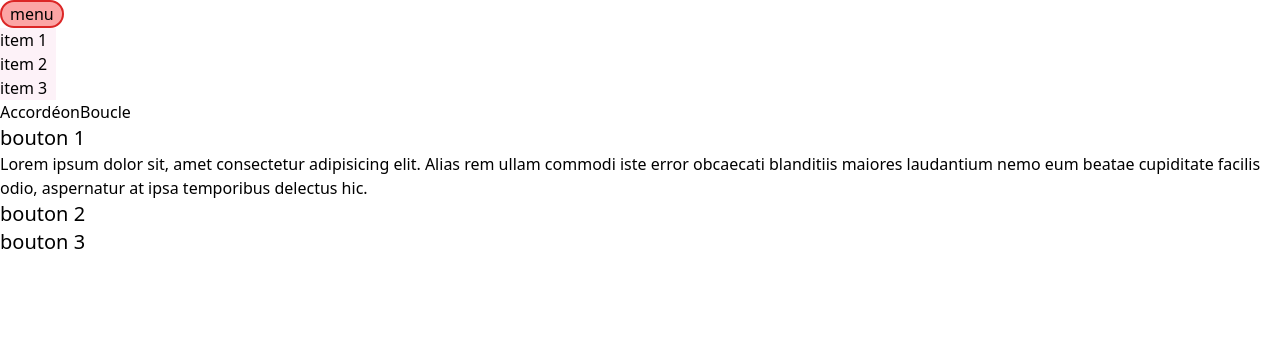
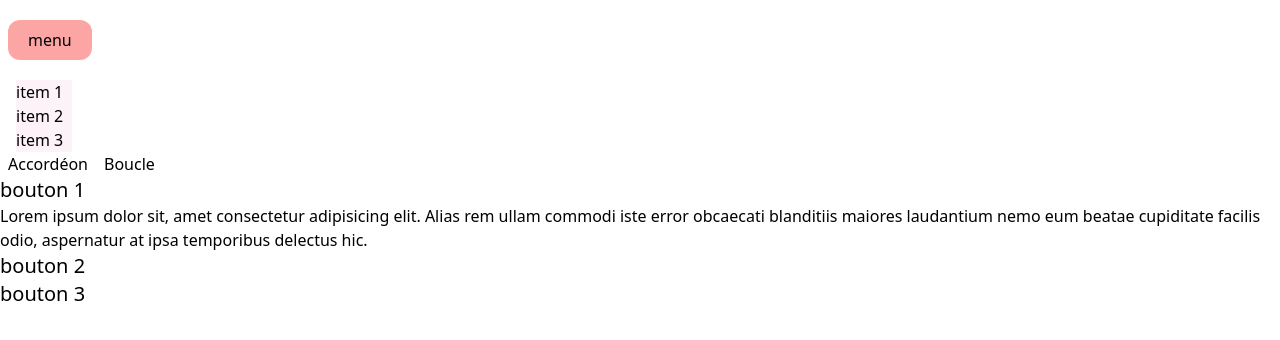
Before and after one commit to MMI-SAE-203/r213-2024-pracht-tp1-Oceane-Robert, a Vue app: page / in a window 1280 px wide. Both pictures are taken after a click on the button "menu". Shown: the top 340 px of the page. Built offline with nearby package versions, Linux system fonts and the light colour scheme.

Commit message:
mise en forme

```diff
--- a/src/App.vue
+++ b/src/App.vue
@@ -13,7 +13,7 @@ onErrorCaptured((err, instance, info) => {
     <button
     aria-controls="mainNav"
     aria-expanded="true"
-    class="rounded-full border-2 border-red-600 bg-red-300 px-2"
+    class="rounded-xl  bg-red-300 px-5 py-2 mx-2 my-5"
     @pointerdown="menuIsOpen = !menuIsOpen"
   >
     menu
@@ -24,7 +24,7 @@ onErrorCaptured((err, instance, info) => {
       enter-to-class="translate-x-0"
       leave-active-class="-translate-x-full"
     >
-      <nav id="mainNav" v-show="menuIsOpen" class="bg-pink-50 w-14">
+      <nav id="mainNav" v-show="menuIsOpen" class="bg-pink-50 w-14 mx-4">
         <ul>
           <li><a href="#">item 1</a></li>
           <li><a href="#">item 2</a></li>
@@ -32,8 +32,8 @@ onErrorCaptured((err, instance, info) => {
         </ul>
       </nav>
     </Transition>
-    <RouterLink to="/">Accordéon</RouterLink>
-    <RouterLink to="/boucle">Boucle</RouterLink>
+    <RouterLink to="/" class="mx-2">Accordéon</RouterLink>
+    <RouterLink to="/boucle" class="mx-2">Boucle</RouterLink>
   </header>
   <RouterView v-slot="{ Component }">
     <Suspense>
--- a/src/pages/boucle.vue
+++ b/src/pages/boucle.vue
@@ -31,8 +31,8 @@ const sectionsData = [
 
 <template>
       <section v-for="({ label, texte }, key) of sectionsData" :v-key="key">
-    <button @pointerdown="openSection = openSection === key ? null : key">
-        <pre class="font-mono"> {{ label }}</pre>
+    <button @pointerdown= " openSection = openSection === key ? null : key">
+        <pre class="font-mono bg-slate-500"> {{ label }}</pre>
     </button>
     <p v-show="openSection === key">
     <pre class="font-mono">key : {{ key }}</pre>
```
